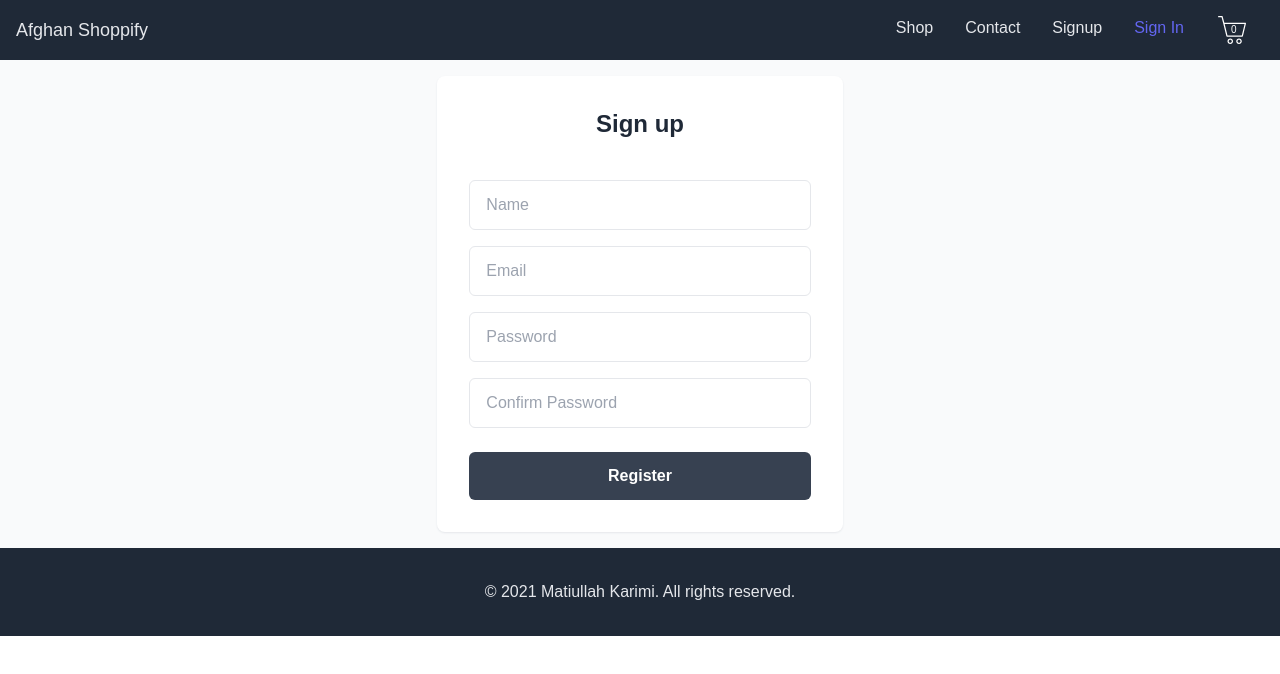
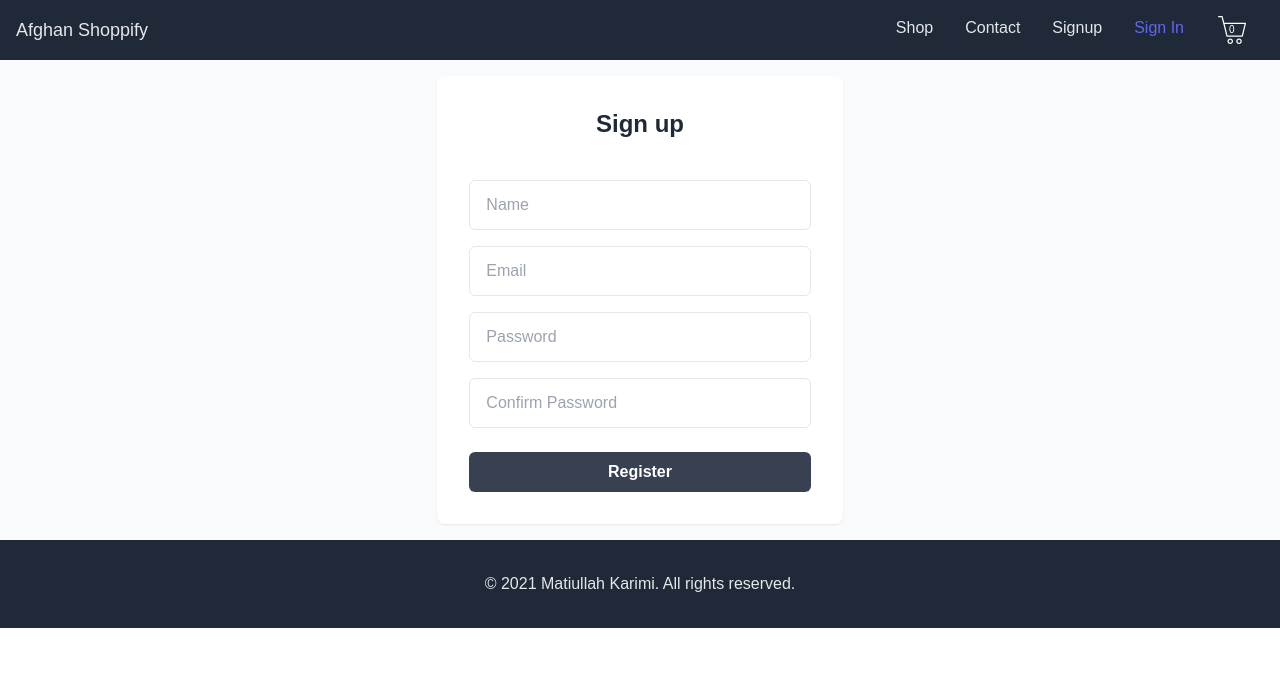
Before and after one commit to matiullah-karimi/react-starter, a React (Create React App) app: page /register in a window 1280 px wide. Shown: the top 674 px of the page. Built offline with nearby package versions, Linux system fonts and the light colour scheme.

Commit message:
Toggle cart dropdown component from header

```diff
--- a/src/components/CartIcon.jsx
+++ b/src/components/CartIcon.jsx
@@ -26,10 +26,11 @@ export default function CartIcon({ className }) {
                     L87.504,105.927h260.301L311.17,254.33z"/>
                 </g>
             </svg>
-            <span htmlFor="" className="absolute text-white" style={{
+            <span className="absolute text-white" style={{
                 top: 2,
-                left: 15,
-                fontSize: 10
+                left: 13,
+                fontSize: 10,
+                textAlign: 'center'
             }}> { itemsCount } </span>
         </div>
     );
--- a/src/components/Header.jsx
+++ b/src/components/Header.jsx
@@ -1,15 +1,17 @@
 import { useState } from "react"
-import { useSelector, useDispatch } from "react-redux";
+import { useDispatch, useSelector } from "react-redux";
 import { Link } from "react-router-dom";
 import { logout, useAuth } from '../services/auth.service';
 import { setAuthUser } from '../redux/user/user.slice';
 import CartIcon from "./CartIcon";
+import CartDropdown from "./CartDropdown";
+import { selectCartDropdownHidden, toggleCartDropdownHidden } from "../redux/cart/cart.slice";
 
 export default function Header() {
     const [showMenu, setShowMenu] = useState(true);
     const dispatch = useDispatch();
-
     const authUser = useAuth();
+    const dropdownHidden = useSelector(selectCartDropdownHidden);
 
     const signout = () => {
         dispatch(setAuthUser(null));
@@ -78,12 +80,15 @@ export default function Header() {
                         }
 
                         <li>
-                            <a href="#" className="md:p-4 py-2 block hover:text-purple-400">
+                            <a onClick={() => dispatch(toggleCartDropdownHidden())} className="md:p-4 py-2 block hover:text-purple-400 cursor-pointer">
                                 <CartIcon />
                             </a>
                         </li>
                     </ul>
                 </div>
+                {
+                    !dropdownHidden && <CartDropdown />
+                }
             </nav>
         </header>
     )
--- a/src/index.css
+++ b/src/index.css
@@ -4,7 +4,7 @@
 
 @layer components {
     .btn {
-        @apply inline-block py-3 px-6 text-white text-center rounded-md font-bold;
+        @apply inline-block py-2 px-4 text-white text-center rounded-md font-semibold;
     }
 
     .btn-primary {
```
